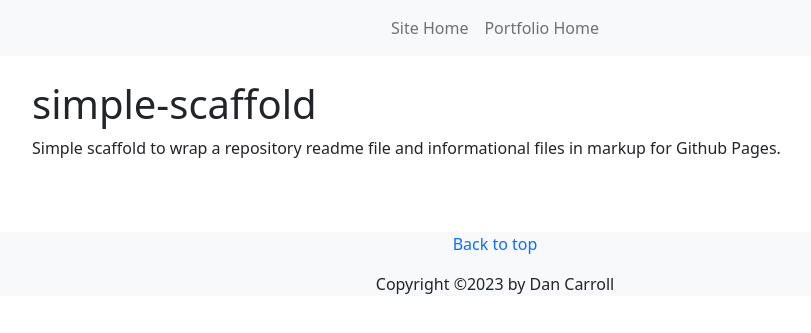
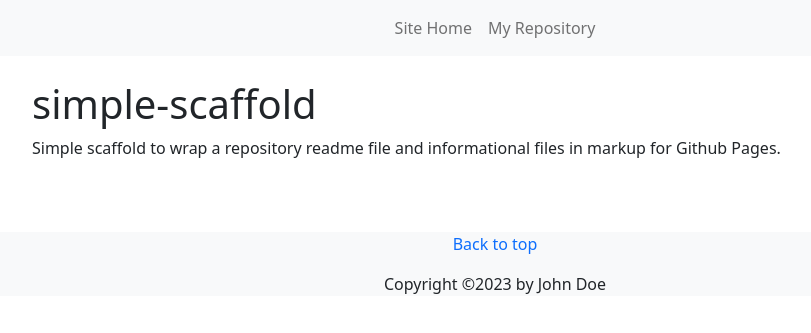
Before and after one commit to dan-carroll/simple-scaffold, a Jekyll site: the page built from index.md, in a window 1280 px wide. Shown: the top 333 px of the page, without its empty margins (145-956 px from the left). Built offline with Jekyll 4.4.1, drawn with Linux system fonts in a browser that asks for light colours.

Commit message:
Anonymized labels for John Doe and an imaginary repository.

```diff
--- a/_includes/footer.html
+++ b/_includes/footer.html
@@ -2,7 +2,7 @@
     <p>
         <a class="text-decoration-none" href="#top">Back to top</a>
     </p>
-    <p>Copyright &#169;2023 by Dan Carroll</p>
+    <p>Copyright &#169;2023 by John Doe</p>
 </footer>
 
 <!-- JavaScript files -->
--- a/_includes/navbar.html
+++ b/_includes/navbar.html
@@ -7,10 +7,10 @@
       <div class="collapse navbar-collapse justify-content-md-center" id="navbarsExample10">
         <ul class="navbar-nav">
           <li class="nav-item">
-            <a class="nav-link" href="https://dan-carroll.github.io/">Site Home</a>
+            <a class="nav-link" href="https://john-doe.github.io/">Site Home</a>
           </li>
           <li class="nav-item">
-            <a class="nav-link" href="https://dan-carroll.github.io/dan-carroll-portfolio/">Portfolio Home</a>
+            <a class="nav-link" href="https://john-doe.github.io/my-github-repository/">My Repository</a>
           </li>
         </ul>
       </div>
```
